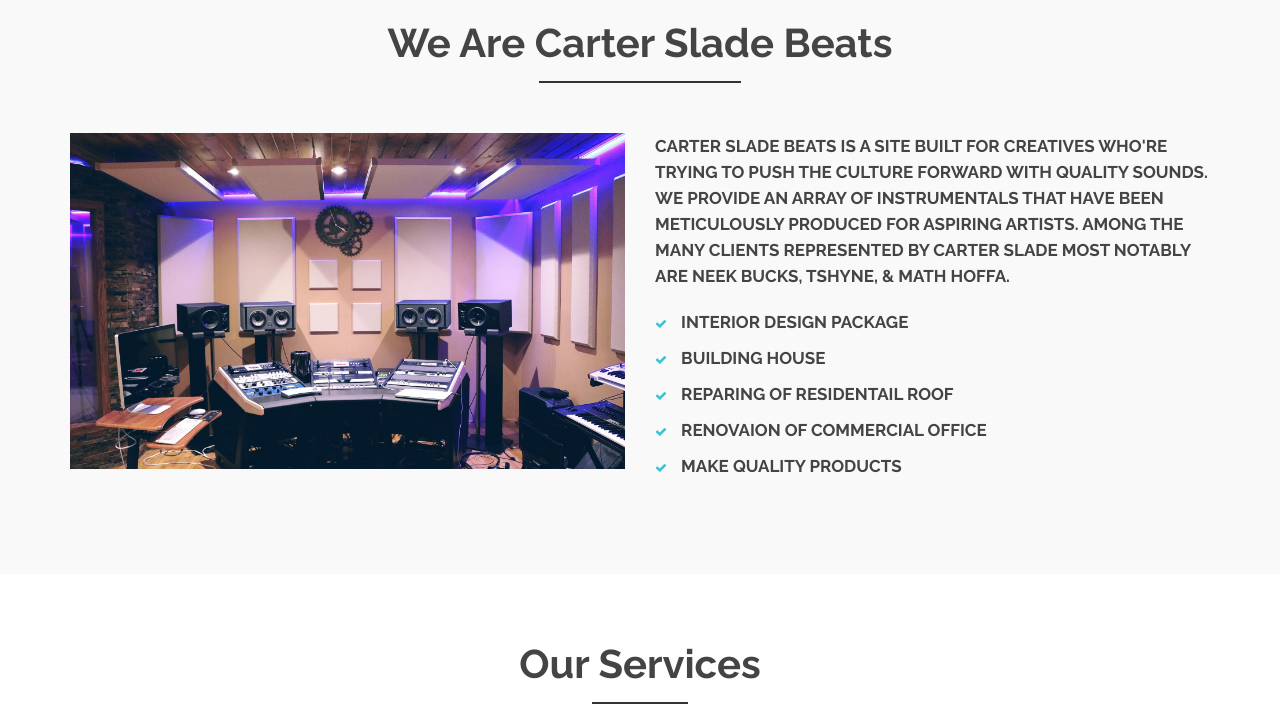
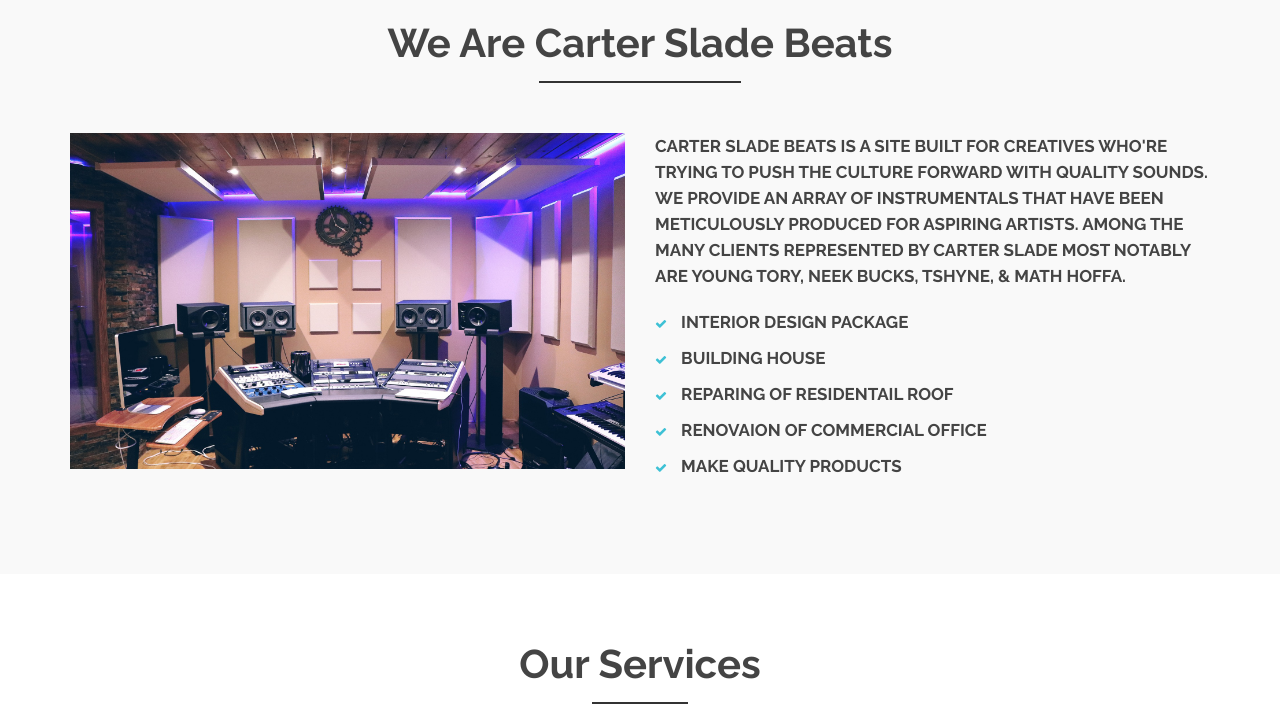
Before and after one commit to rsumler0479/rsumler0479.carterslade, a plain HTML site: page index.html in a window 1280 px wide. Shown: the part 900-1606 px from the top of the page. Drawn offline with nearby package versions, Linux system fonts and the light colour scheme; some packages are replaced by stand-ins of ours.

Commit message:
Update index.html

```diff
--- a/index.html
+++ b/index.html
@@ -226,7 +226,7 @@
               <p>
               Carter Slade Beats is a site built for creatives who're trying to push the culture forward with quality sounds. We
 		      provide an array of instrumentals that have been meticulously produced for aspiring artists.
-		       Among the many clients represented by Carter Slade most notably are Neek Bucks, TShyne, & Math Hoffa.
+		       Among the many clients represented by Carter Slade most notably are Young Tory, Neek Bucks, TShyne, & Math Hoffa.
               </p>
               <ul>
                 <li>
```
